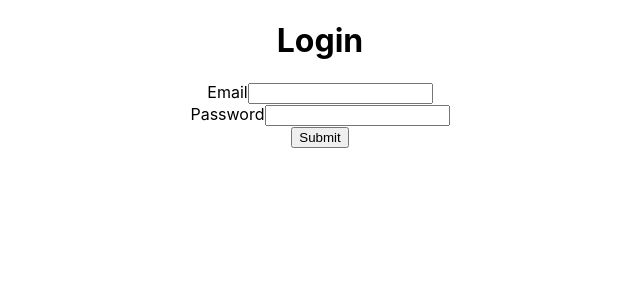
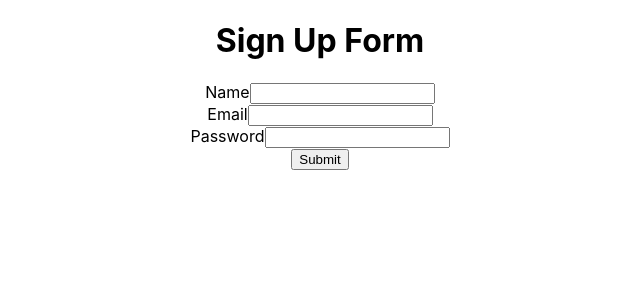
Before and after one commit to dmcgrann/bluelight-special, a React (Create React App) app in the folder client/: page / in a window 1280 px wide. Shown: the top 300 px of the page, without its empty margins (320-960 px from the left). Built offline with nearby package versions, Linux system fonts and the light colour scheme; no server answers.

Commit message:
update to test signup form

```diff
--- a/client/src/App.js
+++ b/client/src/App.js
@@ -1,9 +1,9 @@
 import React from 'react';
 import './App.css';
-import LoginForm from './components/LoginForm.js';
+// import LoginForm from './components/LoginForm.js';
 import { connect } from 'react-redux';
 import { getCurrentUser } from './actions/users.js'
-// import SignupForm from './components/SignupForm.js'
+import SignupForm from './components/SignupForm.js'
 
 class App extends React.Component {
 
@@ -14,7 +14,8 @@ class App extends React.Component {
   render(){
     return (
       <div className="App">
-        <LoginForm/>
+
+        <SignupForm/>
       </div>
     );
   }
```
